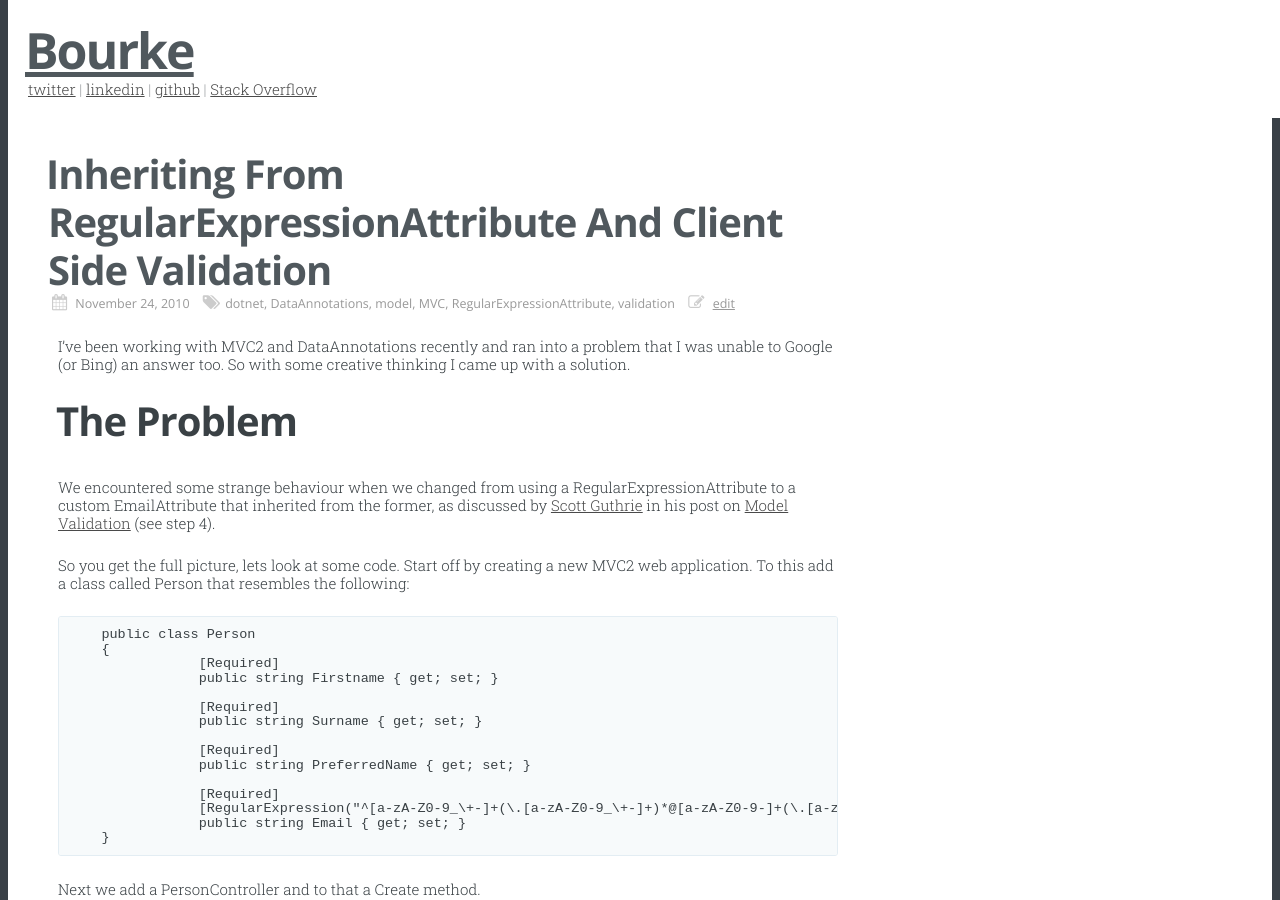
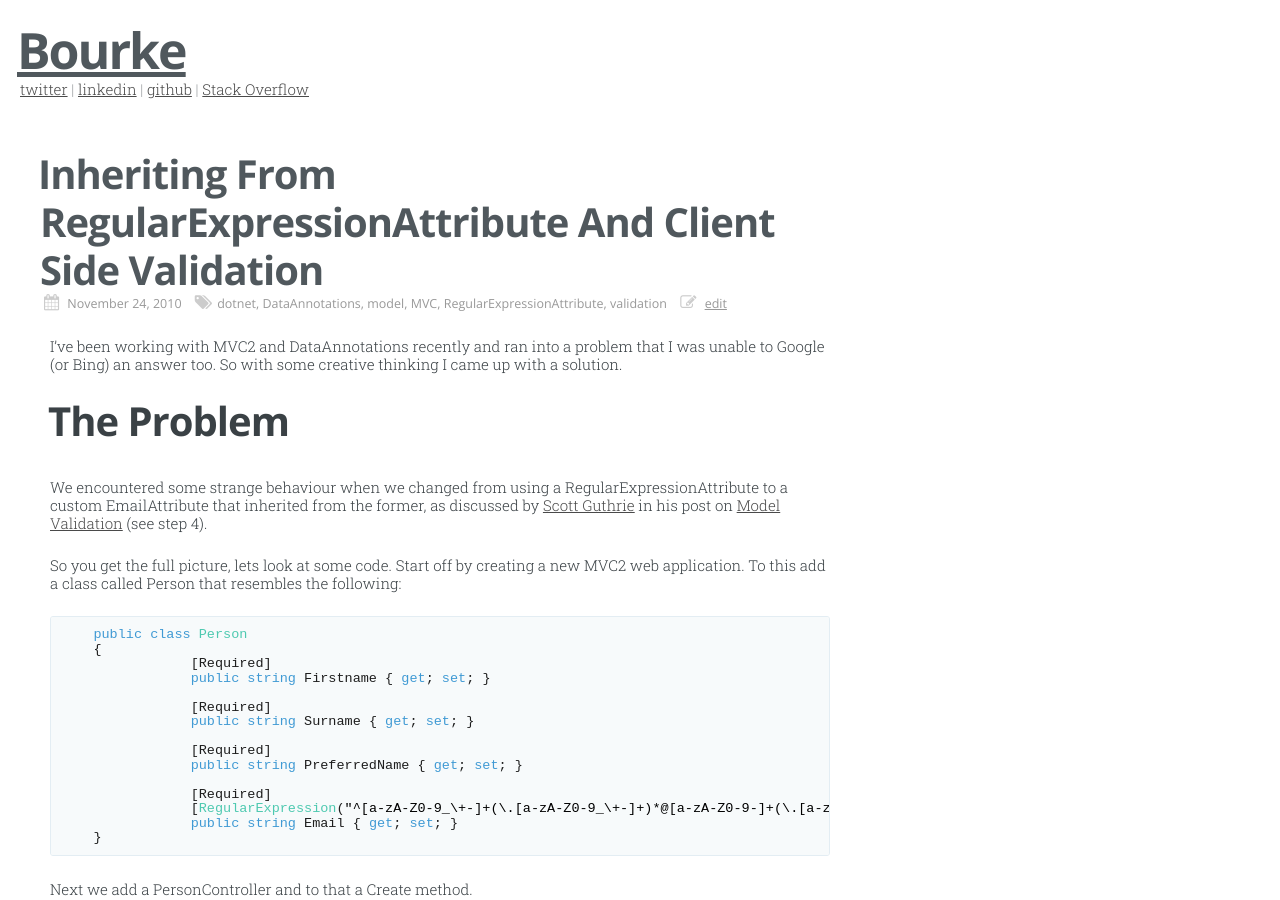
Before and after one commit to jfbourke/jfbourke.github.io, a Jekyll site: the page built from index.html, in a window 1280 px wide and 900 px high. Built offline with Jekyll 4.4.1, drawn with Linux system fonts in a browser that asks for light colours; nearby versions of some CDN libraries; Markdown is read by kramdown in place of the engine named in the settings; the list of posts is cut into pages by our own code.

Commit message:
Update style.css

```diff
--- a/css/style.css
+++ b/css/style.css
@@ -16,6 +16,10 @@
 /* ==========================================================================
    0. Includes - Ground zero
    ========================================================================== */
+
+@import url(normalize.css);
+@import url(pygments.css);
+
 @font-face {
     font-family: 'FontAwesome';
     src: url("/css/font/fontawesome-webfont.eot");
@@ -23,9 +27,6 @@
     font-weight: normal;
     font-style: normal;
 }
-
-@import url(normalize.css);
-@import url(pygments.css);
 
 
 /* ==========================================================================
```
